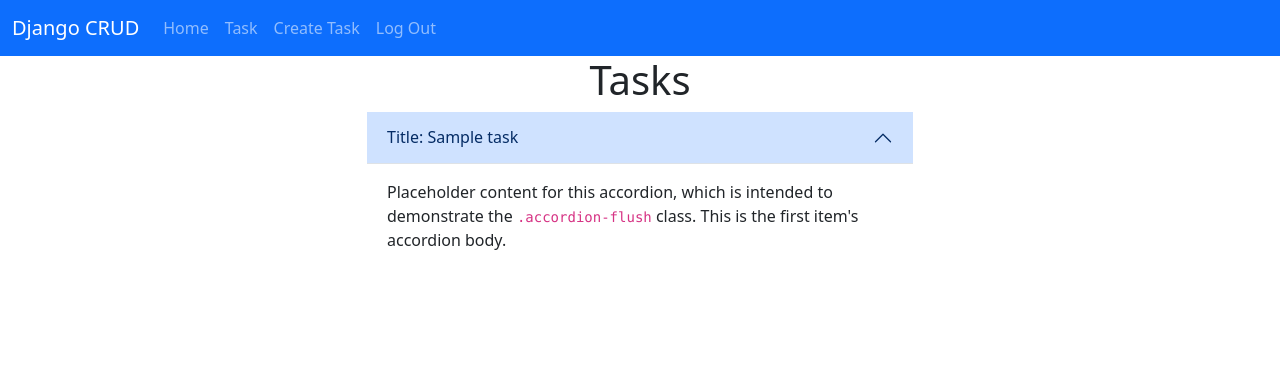
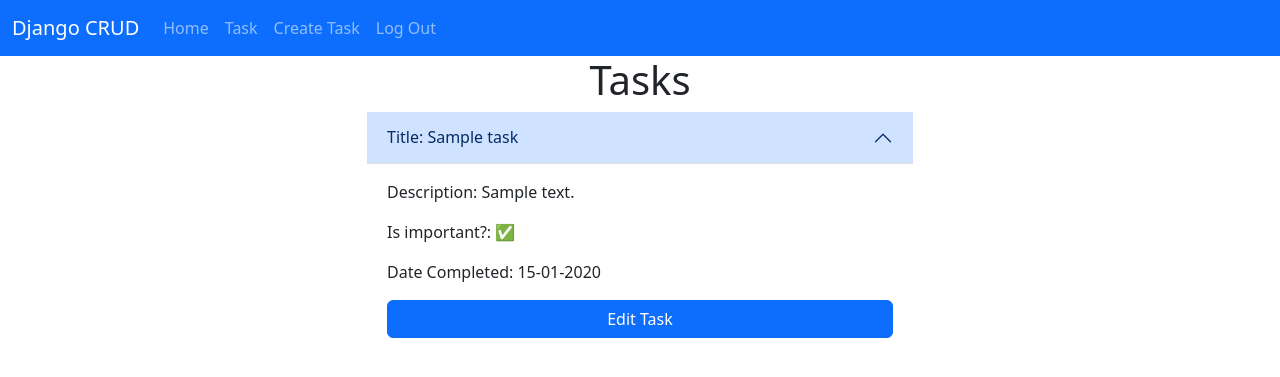
Before and after one commit to mcartage32/Django-CRUD, a Django app: page /tasks in a window 1280 px wide, after a click that opens the changed part. Shown: the top 377 px of the page. Run offline with Django 5.2, Linux system fonts and the light colour scheme; a user stored in the database is signed in; tables that the repository leaves empty hold one stand-in row (values such as "Sample post").

Commit message:
Se termina de agregar estilos

```diff
--- a/tasks/forms.py
+++ b/tasks/forms.py
@@ -7,6 +7,11 @@ class CreateTaskForm(ModelForm):
     class Meta:
         model = Task
         fields = ['title', 'description', 'important']
+        widgets = {
+            'title': forms.TextInput(attrs={'class': 'form-control', 'placeholder': 'Write a title'}),
+            'description': forms.Textarea(attrs={'class': 'form-control', 'placeholder': 'Write description'}),
+            'datecompleted': forms.DateInput(attrs={'type': 'date'})
+        }
 
 
 class UpdateTaskForm(ModelForm):
--- a/tasks/templates/layouts/navbar.html
+++ b/tasks/templates/layouts/navbar.html
@@ -1,16 +1,33 @@
 <!DOCTYPE html>
 <html lang="en">
   <head>
-    <meta charset="UTF-8">
-    <meta name="viewport" content="width=device-width, initial-scale=1.0">
-    <link href="https://cdn.jsdelivr.net/npm/bootstrap@5.3.3/dist/css/bootstrap.min.css" rel="stylesheet" integrity="sha384-QWTKZyjpPEjISv5WaRU9OFeRpok6YctnYmDr5pNlyT2bRjXh0JMhjY6hW+ALEwIH" crossorigin="anonymous">
-    <script src="https://cdn.jsdelivr.net/npm/bootstrap@5.0.2/dist/js/bootstrap.bundle.min.js" integrity="sha384-MrcW6ZMFYlzcLA8Nl+NtUVF0sA7MsXsP1UyJoMp4YLEuNSfAP+JcXn/tWtIaxVXM" crossorigin="anonymous"></script>
+    <meta charset="UTF-8" />
+    <meta name="viewport" content="width=device-width, initial-scale=1.0" />
+    <link
+      href="https://cdn.jsdelivr.net/npm/bootstrap@5.3.3/dist/css/bootstrap.min.css"
+      rel="stylesheet"
+      integrity="sha384-QWTKZyjpPEjISv5WaRU9OFeRpok6YctnYmDr5pNlyT2bRjXh0JMhjY6hW+ALEwIH"
+      crossorigin="anonymous"
+    />
+    <script
+      src="https://cdn.jsdelivr.net/npm/bootstrap@5.0.2/dist/js/bootstrap.bundle.min.js"
+      integrity="sha384-MrcW6ZMFYlzcLA8Nl+NtUVF0sA7MsXsP1UyJoMp4YLEuNSfAP+JcXn/tWtIaxVXM"
+      crossorigin="anonymous"
+    ></script>
   </head>
   <body>
     <nav class="navbar navbar-expand-lg navbar-dark bg-primary">
       <div class="container-fluid">
         <a class="navbar-brand" href="#">Django CRUD</a>
-          <button class="navbar-toggler" type="button" data-bs-toggle="collapse" data-bs-target="#navbarNav" aria-controls="navbarNav" aria-expanded="false" aria-label="Toggle navigation">
+        <button
+          class="navbar-toggler"
+          type="button"
+          data-bs-toggle="collapse"
+          data-bs-target="#navbarNav"
+          aria-controls="navbarNav"
+          aria-expanded="false"
+          aria-label="Toggle navigation"
+        >
           <span class="navbar-toggler-icon"></span>
         </button>
         <div class="collapse navbar-collapse" id="navbarNav">
@@ -23,7 +40,9 @@
               <a href="{% url 'tasks' %}" class="nav-link"> Task</a>
             </li>
             <li class="nav-item">
-                    <a href="{% url 'create-task' %}" class="nav-link"> Create Task</a>
+              <a href="{% url 'create-task' %}" class="nav-link">
+                Create Task</a
+              >
             </li>
             <li class="nav-item">
               <a href="{% url 'logout' %}" class="nav-link"> Log Out</a>
@@ -32,8 +51,7 @@
             <li class="nav-item">
               <a href="{% url 'signup' %}" class="nav-link"> Sign Up</a>
             </li>
-                {% endif %}
-                {% if not user.is_authenticated %}
+            {% endif %} {% if not user.is_authenticated %}
             <li class="nav-item">
               <a href="{% url 'login' %}" class="nav-link"> Login</a>
             </li>
@@ -42,7 +60,6 @@
         </div>
       </div>
     </nav>
-    {% block content %}
-    {% endblock%}
+    {% block content %} {% endblock%}
   </body>
 </html>
--- a/tasks/templates/tasks.html
+++ b/tasks/templates/tasks.html
@@ -33,9 +33,19 @@
                 data-bs-parent="#accordionFlushExample"
               >
                 <div class="accordion-body">
-                  Placeholder content for this accordion, which is intended to
-                  demonstrate the <code>.accordion-flush</code> class. This is
-                  the first item's accordion body.
+                  <p>Description: {{ task.description }}</p>
+                  <p>
+                    Is important?: {% if task.important %} ✅ {% else %} --->☢
+                    {% endif %}
+                  </p>
+                  <p>
+                    Date Completed: {% if task.datecompleted is None %} Not
+                    completed {% else %} {{task.datecompleted|date:'d-m-Y'}}
+                    {% endif %}
+                  </p>
+                  <div class="d-grid gap-2">
+                    <a href="{% url 'task-detail' task.id %}" class="btn btn-primary ">Edit Task</a>
+                  </div>
                 </div>
               </div>
             </div>
```
Also changed, not shown: tasks/templates/create_task.html (+14 -8 lines), tasks/templates/task_detail.html (+15 -4 lines). Lines whose indentation alone changed are shown as unchanged.
